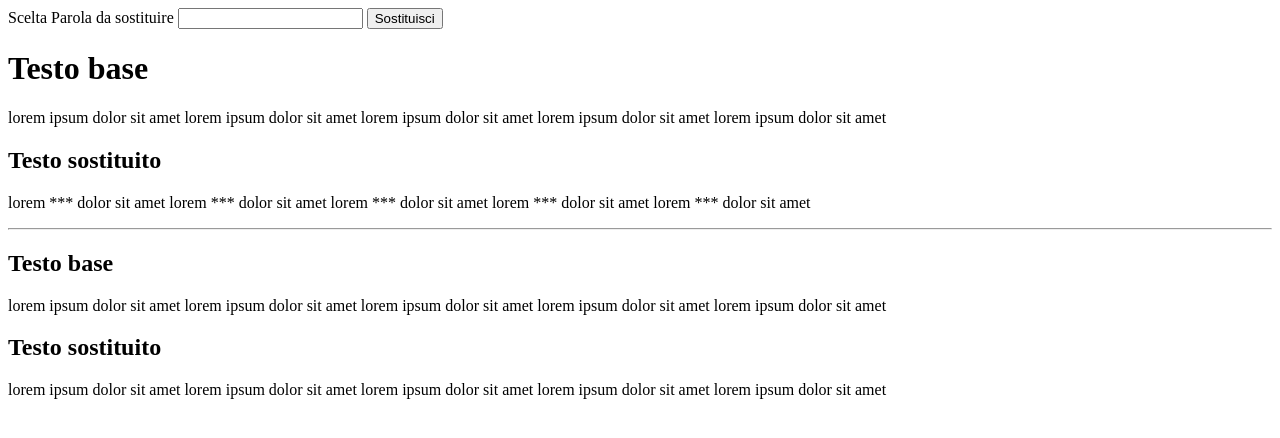
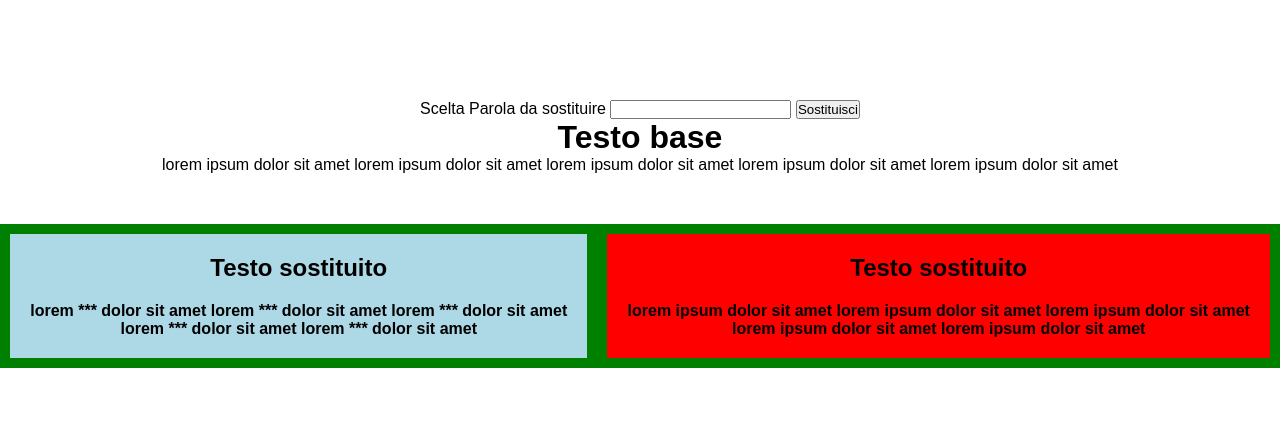
Before and after one commit to AlessandroFulco/php-badwords, a PHP site: page /php_badwords.php?name=1 in a window 1280 px wide. Shown: the top 438 px of the page. Run offline with PHP 8.4, Linux system fonts and the light colour scheme.

Commit message:
finalizzazione ex + style

```diff
--- /dev/null
+++ b/css/style.css
@@ -0,0 +1,36 @@
+*{
+    margin: 0;
+    padding: 0;
+    box-sizing: border-box;
+}
+
+body{
+    font-family: arial, sans-serif;
+    text-align: center;
+    padding-top: 100px;
+}
+
+
+#metodi{
+    margin-top: 50px;
+    display: flex;
+    justify-content: center;
+}
+
+#diretto, #indiretto{
+    padding: 20px;
+    border: 10px solid green;
+    display: flex;
+    flex-direction: column;
+    gap: 20px;
+
+    font-weight: bold;
+}
+
+#diretto{
+    background-color: red;
+}
+
+#indiretto{
+    background-color: lightblue;
+}
--- a/php_badwords.php
+++ b/php_badwords.php
@@ -19,7 +19,10 @@
     <meta charset="UTF-8">
     <meta http-equiv="X-UA-Compatible" content="IE=edge">
     <meta name="viewport" content="width=device-width, initial-scale=1.0">
-    <title>Document</title>
+    <!-- stylesheet -->
+    <link rel="stylesheet" href="css/style.css">
+    <!-- Titolo pagina -->
+    <title>BadWords</title>
 </head>
 <body>
     <form action="" methods="get">
@@ -30,32 +33,31 @@
     <h1>
         Testo base
     </h1>
-
-    <!-- visualizzazione metodo diretto -->
     <p>
         <?php echo $testo; ?>
     </p>
+
+    <div id="metodi">
+        <div id="indiretto">
+            <!-- visualizzazione metodo diretto -->
             <h2>
                 Testo sostituito
             </h2>
             <p>
                 <?= $testo_replaced; ?>
             </p>
+        </div>
 
-    <hr>
+
+        <div id="diretto">
             <!-- visualizzazione metodo con parola scelta dall'utente -->
-    <h2>
-        Testo base
-    </h2>
-    <p>
-        <?= $testo; ?>
-    </p>
-
             <h2>
                 Testo sostituito
             </h2>
             <p>
                 <?= $testo_replaced2; ?>
             </p>
+        </div>
+    </div>
 </body>
 </html>
```
Lines whose indentation alone changed are shown as unchanged.
